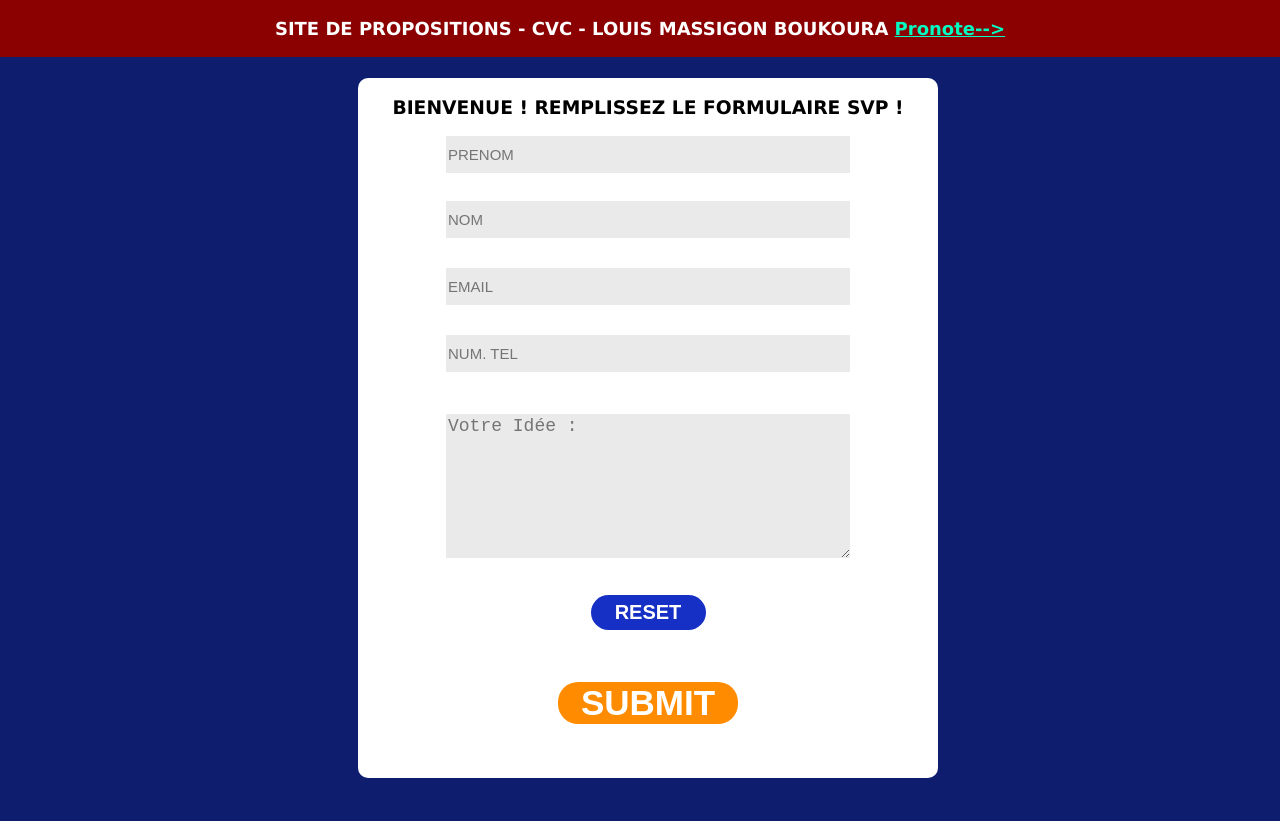
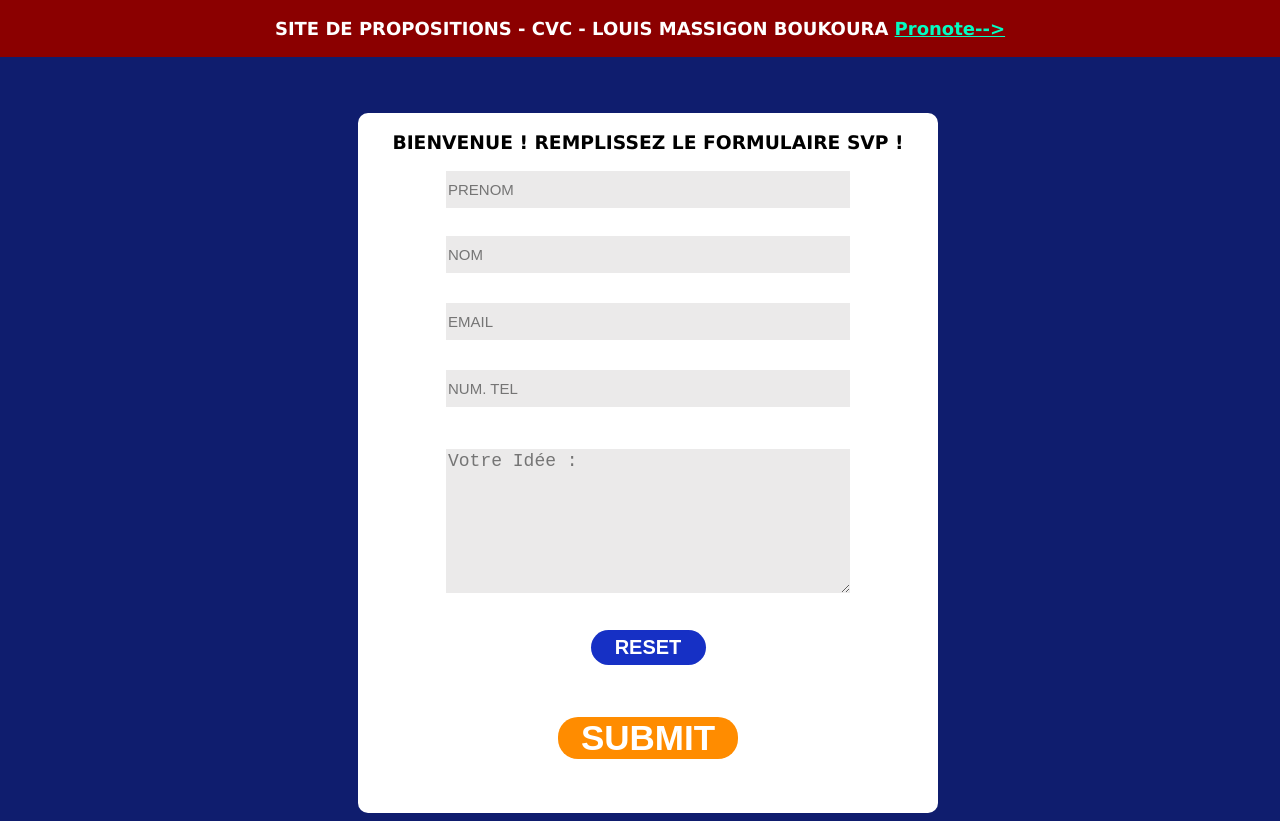
Before and after one commit to SakAm289/My-First-WEBSITE-for-School-Elections-Personal-WEB-DEV-Project, a plain HTML site: page index.html in a window 1280 px wide. Before the commit the page ends 800 px from the top, so only its background shows below. Drawn offline with Linux system fonts and the light colour scheme.

Commit message:
Update elections.css

```diff
--- a/elections.css
+++ b/elections.css
@@ -25,7 +25,7 @@ body {
 }
 
 #form {
-  margin-top:70px;
+  margin-top:105px;
   justify-content: center;
   align-items:center;
   background-color: white;
```
